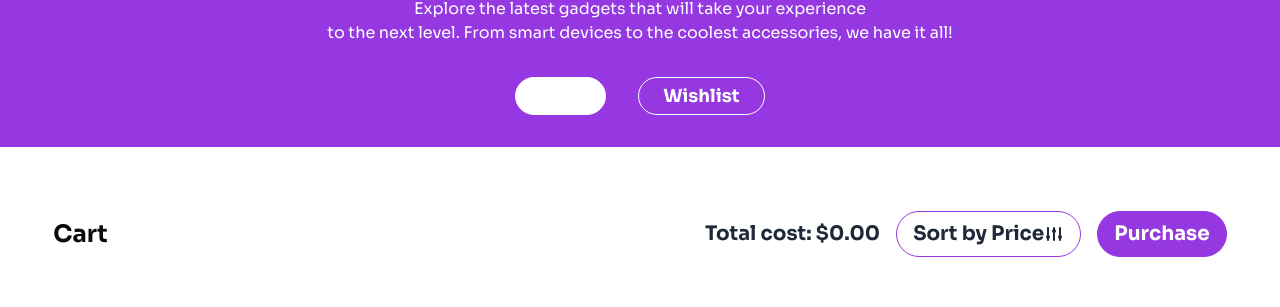
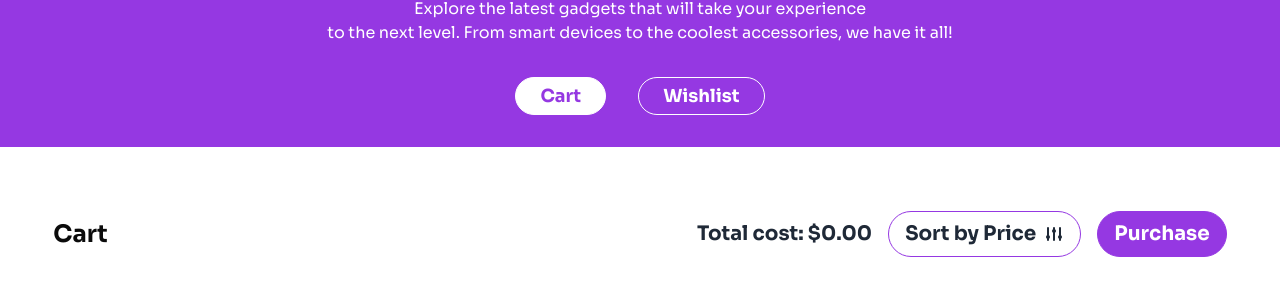
Before and after one commit to programming-hero-web-course-4/b10a8-gadget-heaven-tariqul420, a React (Vite) app: page /dashboard in a window 1280 px wide. Shown: the part 206-513 px from the top of the page. Built offline with nearby package versions, Linux system fonts and the light colour scheme.

Commit message:
add btn color

```diff
--- a/src/Components/Dashboard/DashboardCarts.jsx
+++ b/src/Components/Dashboard/DashboardCarts.jsx
@@ -54,7 +54,7 @@ const DashboardCarts = () => {
                 </div>
                 <div className="flex items-center gap-4">
                     <h2 className="text-xl font-bold">Total cost: ${totalAmount.toFixed(2)}</h2>
-                    <button className="flex items-center border border-solid border-color-primary px-4 py-2 rounded-full font-bold text-xl" onClick={handelSort}>Sort by Price <HiAdjustments /></button>
+                    <button className="flex items-center border border-solid border-color-primary px-4 py-2 rounded-full font-bold text-xl gap-2" onClick={handelSort}>Sort by Price <HiAdjustments /></button>
                     <button onClick={handelPurchase} className="flex items-center border border-solid border-color-primary px-4 py-2 rounded-full font-bold text-xl bg-color-primary text-white">Purchase</button>
                 </div>
             </div>
--- a/src/Pages/Dashboard.jsx
+++ b/src/Pages/Dashboard.jsx
@@ -16,13 +16,13 @@ const Dashboard = () => {
                 <p className="text-center text-white">Explore the latest gadgets that will take your experience <br className="max-sm:hidden" /> to the next level. From smart devices to the coolest accessories, we have it all!</p>
                 <div className="flex gap-8 mt-8">
                     <button
-                        className={`font-bold text-lg px-6 text-white py-1 border border-solid border-white rounded-full ${dashboardBtn ? 'bg-white text-color-primary' : ''}`}
+                        className={`font-bold text-lg px-6 py-1 border border-solid border-white rounded-full ${dashboardBtn ? 'bg-white text-color-primary' : 'text-white'}`}
                         onClick={() => setDashboardBtn(true)}
                     >
                         Cart
                     </button>
                     <button
-                        className={`font-bold text-lg px-6 text-white py-1 border border-solid border-white rounded-full ${!dashboardBtn ? 'bg-white text-color-primary' : ''}`}
+                        className={`font-bold text-lg px-6 py-1 border border-solid border-white rounded-full ${!dashboardBtn ? 'bg-white text-color-primary' : 'text-white'}`}
                         onClick={() => setDashboardBtn(false)}>
                         Wishlist
                     </button>
```
